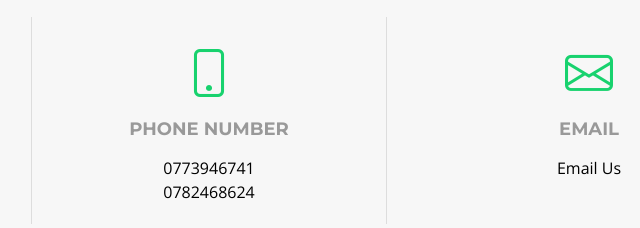
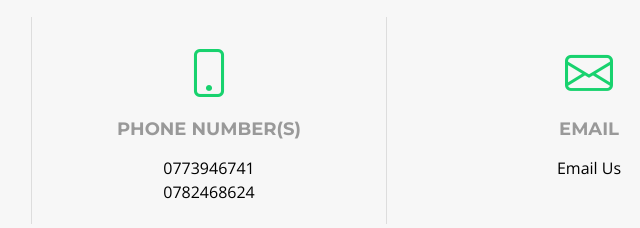
Before and after one commit to Fresh-Teacher/koozi-day-and-boarding-primary-school, a plain HTML site: page index.html in a window 1280 px wide. Shown: the part 3154-3382 px from the top of the page, 431-1071 px from the left. Drawn offline with nearby package versions, Linux system fonts and the light colour scheme.

Commit message:
Update index.html

```diff
--- a/index.html
+++ b/index.html
@@ -455,7 +455,7 @@
           <div class="col-md-4">
             <div class="contact-phone">
               <i class="bi bi-phone"></i>
-              <h3>Phone Number</h3>
+              <h3>Phone Number(s)</h3>
               <p><a href="tel:+256773946741">0773946741 <br> 0782468624</a></p>
             </div>
           </div>
```
